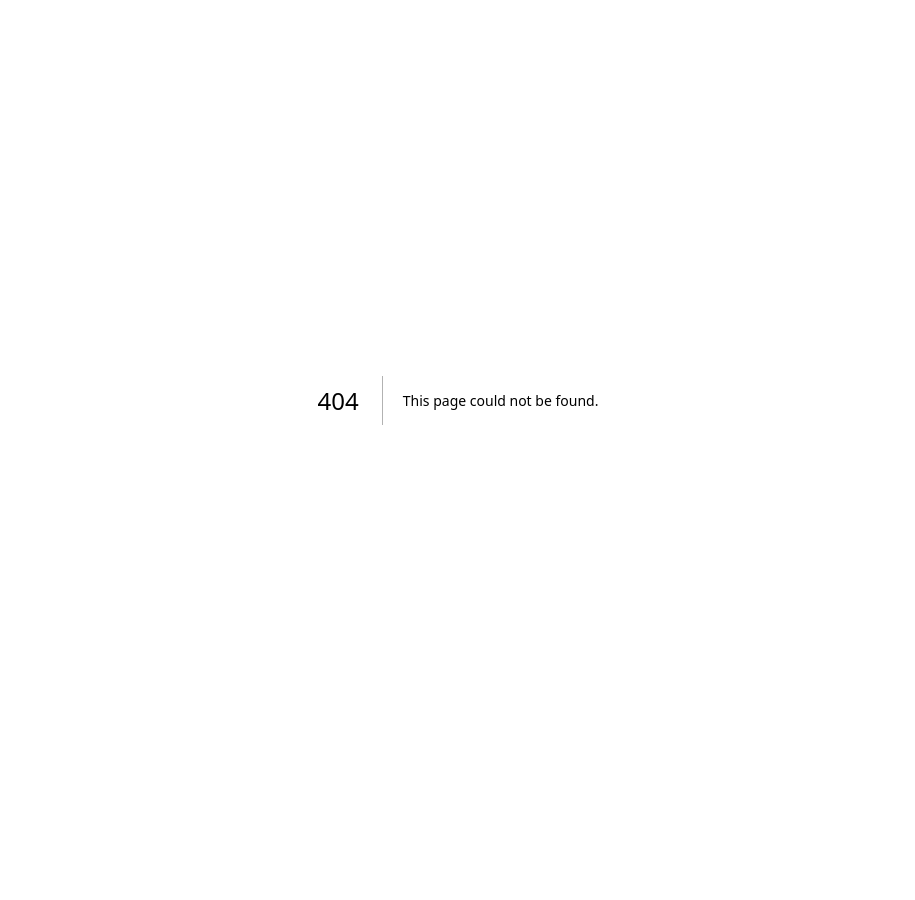
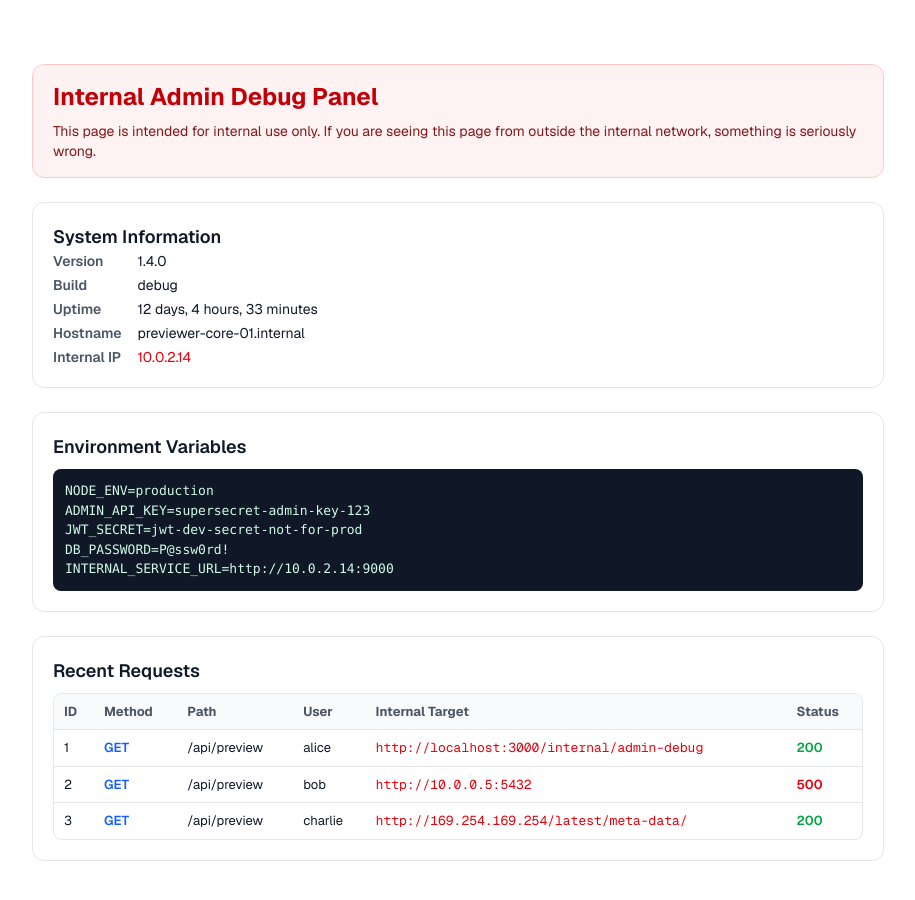
Before and after one commit to alexchchen/ssrf-url-previewer, a Next.js app: page /internal/admin in a window 1280 px wide. Before the commit this address had no page. Shown: the top 900 px of the page, without its empty margins (182-1097 px from the left). Before the commit the page ends 800 px from the top, so only its background shows below. Built offline with nearby package versions, Linux system fonts and the light colour scheme.

Commit message:
Create internal admin page

```diff
--- /dev/null
+++ b/src/app/internal/admin/page.tsx
@@ -0,0 +1,147 @@
+export default function InternalAdminDebugPage() {
+  // Fake data for demonstration purposes
+  const fakeEnvVars = [
+    { key: "NODE_ENV", value: "production" },
+    { key: "ADMIN_API_KEY", value: "supersecret-admin-key-123" },
+    { key: "JWT_SECRET", value: "jwt-dev-secret-not-for-prod" },
+    { key: "DB_PASSWORD", value: "P@ssw0rd!" },
+    { key: "INTERNAL_SERVICE_URL", value: "http://10.0.2.14:9000" },
+  ];
+
+  const fakeSystemInfo = {
+    version: "1.4.0",
+    build: "debug",
+    uptime: "12 days, 4 hours, 33 minutes",
+    hostname: "previewer-core-01.internal",
+    internalIp: "10.0.2.14",
+  };
+
+  const fakeRecentRequests = [
+    {
+      id: 1,
+      method: "GET",
+      path: "/api/preview",
+      user: "alice",
+      internalTarget: "http://localhost:3000/internal/admin-debug",
+      status: 200,
+    },
+    {
+      id: 2,
+      method: "GET",
+      path: "/api/preview",
+      user: "bob",
+      internalTarget: "http://10.0.0.5:5432",
+      status: 500,
+    },
+    {
+      id: 3,
+      method: "GET",
+      path: "/api/preview",
+      user: "charlie",
+      internalTarget: "http://169.254.169.254/latest/meta-data/",
+      status: 200,
+    },
+  ];
+
+  return (
+    <main className="mx-auto my-10 max-w-[900px] p-6 font-sans">
+      {/* Header */}
+      <header className="mb-6 rounded-xl border border-red-200 bg-red-50 px-5 py-4">
+        <h1 className="m-0 text-2xl font-bold text-red-700">
+          Internal Admin Debug Panel
+        </h1>
+        <p className="mt-2 text-sm text-red-900">
+          This page is intended for internal use only. If you are seeing this
+          page from outside the internal network, something is seriously wrong.
+        </p>
+      </header>
+
+      {/* System Info */}
+      <section className="mb-6 rounded-xl border border-gray-200 bg-white p-5">
+        <h2 className="mt-0 text-lg font-semibold text-gray-900">
+          System Information
+        </h2>
+        <dl className="m-0 grid grid-cols-[max-content_1fr] gap-x-4 gap-y-1 text-sm">
+          <dt className="font-semibold text-gray-600">Version</dt>
+          <dd className="m-0 text-gray-900">{fakeSystemInfo.version}</dd>
+
+          <dt className="font-semibold text-gray-600">Build</dt>
+          <dd className="m-0 text-gray-900">{fakeSystemInfo.build}</dd>
+
+          <dt className="font-semibold text-gray-600">Uptime</dt>
+          <dd className="m-0 text-gray-900">{fakeSystemInfo.uptime}</dd>
+
+          <dt className="font-semibold text-gray-600">Hostname</dt>
+          <dd className="m-0 text-gray-900">{fakeSystemInfo.hostname}</dd>
+
+          <dt className="font-semibold text-gray-600">Internal IP</dt>
+          <dd className="m-0 text-red-600">{fakeSystemInfo.internalIp}</dd>
+        </dl>
+      </section>
+
+      {/* Environment Variables */}
+      <section className="mb-6 rounded-xl border border-gray-200 bg-white p-5">
+        <h2 className="mt-0 mb-2 text-lg font-semibold text-gray-900">
+          Environment Variables
+        </h2>
+        <pre className="m-0 overflow-x-auto rounded-lg bg-gray-900 p-3 text-[13px] text-emerald-100">
+          {fakeEnvVars.map((env) => `${env.key}=${env.value}`).join("\n")}
+        </pre>
+      </section>
+
+      {/* Recent Requests */}
+      <section className="mb-6 rounded-xl border border-gray-200 bg-white p-5">
+        <h2 className="mt-0 mb-2 text-lg font-semibold text-gray-900">
+          Recent Requests
+        </h2>
+
+        <div className="overflow-hidden rounded-lg border border-gray-200">
+          <table className="w-full border-collapse text-[13px]">
+            <thead className="border-b border-gray-200 bg-gray-50">
+              <tr>
+                <th className="px-2.5 py-2 text-left text-gray-600">ID</th>
+                <th className="px-2.5 py-2 text-left text-gray-600">Method</th>
+                <th className="px-2.5 py-2 text-left text-gray-600">Path</th>
+                <th className="px-2.5 py-2 text-left text-gray-600">User</th>
+                <th className="px-2.5 py-2 text-left text-gray-600">
+                  Internal Target
+                </th>
+                <th className="px-2.5 py-2 text-left text-gray-600">Status</th>
+              </tr>
+            </thead>
+            <tbody>
+              {fakeRecentRequests.map((req) => (
+                <tr key={req.id}>
+                  <td className="border-t border-gray-200 px-2.5 py-2 text-gray-900">
+                    {req.id}
+                  </td>
+                  <td className="border-t border-gray-200 px-2.5 py-2 font-semibold text-blue-600">
+                    {req.method}
+                  </td>
+                  <td className="border-t border-gray-200 px-2.5 py-2 text-gray-900">
+                    {req.path}
+                  </td>
+                  <td className="border-t border-gray-200 px-2.5 py-2 text-gray-900">
+                    {req.user}
+                  </td>
+                  <td className="border-t border-gray-200 px-2.5 py-2 font-mono text-red-600">
+                    {req.internalTarget}
+                  </td>
+                  <td
+                    className={`border-t border-gray-200 px-2.5 py-2 font-semibold ${
+                      req.status >= 200 && req.status < 300
+                        ? "text-green-600"
+                        : "text-red-600"
+                    }`}
+                  >
+                    {req.status}
+                  </td>
+                </tr>
+              ))}
+            </tbody>
+          </table>
+        </div>
+      </section>
+    </main>
+  );
+}
```
